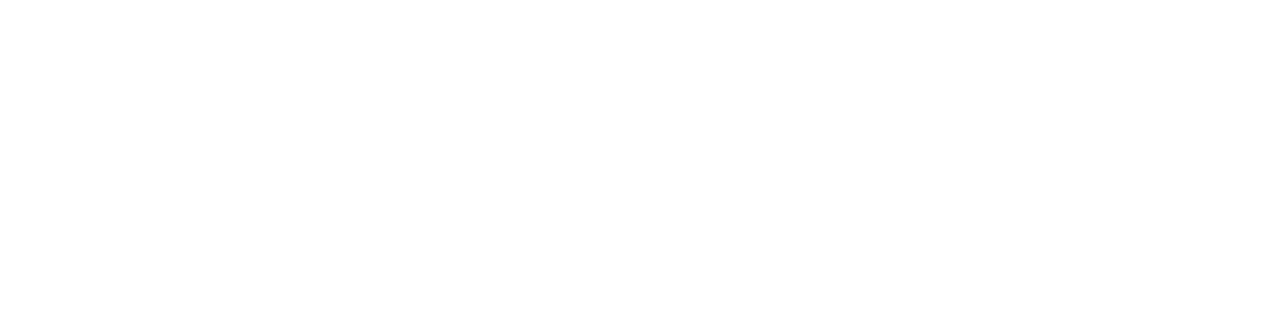
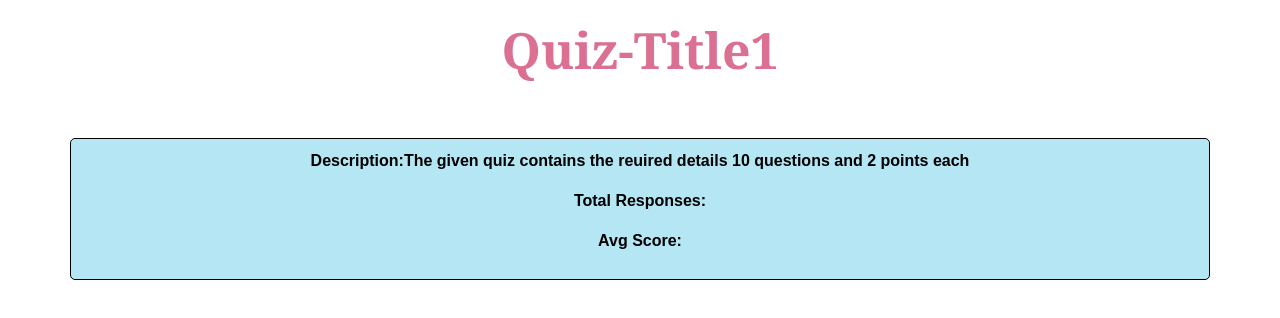
Before and after one commit to VarunSAthreya/quiz-app, a React (Vite) app in the folder apps/web/: page /submit/quiz/1 in a window 1280 px wide. Before the commit this address had no page. Shown: the top 318 px of the page. Built offline with nearby package versions, Linux system fonts and the light colour scheme; no server answers; what znv would draw is missing.

Commit message:
created the ui for quiz report

```diff
--- a/apps/web/package.json
+++ b/apps/web/package.json
@@ -16,6 +16,7 @@
         "react": "^18.2.0",
         "react-bootstrap": "^2.7.2",
         "react-dom": "^18.2.0",
+        "react-icons": "^4.7.1",
         "react-router": "^6.8.1",
         "react-router-dom": "^6.8.1",
         "znv": "^0.3.2",
--- a/apps/web/src/App.jsx
+++ b/apps/web/src/App.jsx
@@ -6,6 +6,7 @@
     Routes,
 } from 'react-router-dom';
 import AdminPageContainer from './admin/ListQuiz/Components/Adminpage';
+import QuizIDSubmission from './admin/QuizSubmission/Components/SubmissionContainer'
 import CreateQuiz from './admin/CreateQuiz';
 import ShowScore from './user/Components/ShowScore';
 
@@ -21,6 +22,7 @@
                 {/* <Route path="/quiz/report" element={<AllQuizReport />} /> */}
                 {/* <Route path="/quiz/report/:id" element={<QuizReport />} /> */}
                 <Route path="/" element={<ShowScore />} />
+                <Route path="/submit/quiz/:id" element={< QuizIDSubmission/>} />
             </Routes>
         </Router>
     );
--- /dev/null
+++ b/apps/web/src/admin/QuizSubmission/Components/SubmissionContainer.jsx
@@ -0,0 +1,18 @@
+import React from 'react';
+import "../styles/style.css"
+import Usersubmissions1 from "./UserSubmission"
+
+
+
+
+function QuizIDSubmission() {
+    return (
+
+     <div>
+         <Usersubmissions1/>
+      </div>
+
+    );
+}
+
+export default QuizIDSubmission;
--- /dev/null
+++ b/apps/web/src/admin/QuizSubmission/Components/UserDetails.jsx
@@ -0,0 +1,31 @@
+
+const   UserList= (props) => {
+
+
+
+    return (
+        <div className="quizflexcontainer">
+            <div className="user-list">
+                <div className="user-name">
+                    {/* props.quizId.userName*/}
+                 heefbfdbfbbb
+                </div>
+                <div className="createdAt">
+                    {/* props.quizId.userId.createdAt */}
+                 0/0/11
+                </div>
+                <div className="user-score">
+                    {/*props.quizId.userId.userScore */}
+                    50
+                    </div>
+                <div className="total-score">
+                    {/*props. quizId.totalPoints*/}
+                    10
+                    </div>
+
+            </div>
+        </div>
+    );
+};
+
+export default UserList;
--- /dev/null
+++ b/apps/web/src/admin/QuizSubmission/Components/UserSubmission.jsx
@@ -0,0 +1,79 @@
+import axios from 'axios';
+import UserList from './UserDetails';
+import { useState } from 'react';
+import { useEffect } from 'react';
+import React from 'react';
+//`import { VITE_APP_API_URL } from '../../../env';
+import { BrowserRouter as Router } from 'react-router-dom';
+import { Route, Routes, Link, useParams } from 'react-router-dom';
+
+const Usersubmissions1 = () => {
+    // const params = useParams();
+    const { id } = useParams();
+
+    const [quizzes, setQuizzes] = useState(null);
+    const fetchQuizzes = () => {
+        const getQuizzes = async () => {
+            try {
+                {
+                    /* to get quizObject based on Quiz id*/
+                }
+                const quizzes = await axios.get(
+                    'http://localhost:3000/submit/quiz/${id}'
+                );
+                setQuizzes(quizzes);
+                // console.log(quizzes);
+                // console.log(quizzes.data);
+            } catch (err) {
+                console.log(err);
+            }
+        };
+        getQuizzes();
+    };
+
+    useEffect(fetchQuizzes, []);
+
+    return (
+        <div>
+            <div className="listing-quiz">
+                <div className="listing-heading">
+                    <h1>
+                        {/*quizId.title */}
+                        Quiz-Title{id}
+                    </h1>
+                </div>
+                <div className="quiz-detailes">
+                    <p>
+                        {/* quizID.description */}
+                        Description:The given quiz contains the reuired details
+                        10 questions and 2 points each
+                    </p>
+                    <p>
+                        {/* quizID.TotalResponses*/}
+                        Total Responses:
+                    </p>
+                    <p>
+                        {/* quizId.AvgScore*/}
+                        Avg Score:
+                    </p>
+                </div>
+
+                <div className="quizzes">
+                    {/* received quiz object*/}
+                    {quizzes !== null &&
+                        //using number of submissions count  of the quiz Id  generating the user submissions cards
+                        quizzes.data.map((variant1) => (
+                            <UserList
+                                key={variant1.id}
+                                className="quiz-listcomponent"
+                                // paasing  the quizid  object as a prop here
+                                data={quizzes.data}
+                            ></UserList>
+                        ))}
+                </div>
+            </div>
+        </div>
+    );
+};
+
+export default Usersubmissions1;
--- /dev/null
+++ b/apps/web/src/admin/QuizSubmission/styles/style.css
@@ -0,0 +1,87 @@
+
+.listing-heading h1{
+
+    font-size: 50px;
+    font-family:Georgia, 'Times New Roman', Times, serif;
+    color:palevioletred;
+    margin-top: 20px;
+
+}
+
+
+.quizflexcontainer {
+    background: white;
+   /* margin: 7px 7px;*/
+    padding: 6px;
+    border-radius: 5px;
+    border-radius: 5px;
+    color: black;
+   /* width: 500px;*/
+}
+.user-list {
+    display: flex;
+    align-items: center;
+    justify-content: space-around;
+    border-radius: 5px;
+   /* width: 500px;*/
+    height: 9vh;
+    border: 1px solid black;
+    background-color: rgb(180, 230, 243);
+}
+.user-name{
+    min-width: 45%;
+    font-weight: bold;
+}
+.createdAt{
+    min-width: 10%;
+    font-weight: bold;
+}
+.user-score{
+    min-width: 7%;
+    font-weight: bold;
+}
+.total-score{
+    min-width: 6%;
+    font-weight: bold;
+}
+.listing-quiz {
+    min-width: 10vw;
+    display: flex;
+    flex-direction: column;
+    justify-content: space-around;
+
+}
+.listing-heading {
+    text-align: center;
+}
+
+.quizzes {
+    display: flex;
+    flex-direction: column;
+    margin-left: 60px;
+    margin-right: 60px;
+   /* border: 1px solid black;*/
+
+}
+* {
+    margin: 0;
+    padding: 0;
+    box-sizing: border-box;
+   /*background-color: #daecf1;*/
+}
+.quiz-detailes{
+
+    background-color:rgb(180, 230, 243);
+   margin: 50px 70px;
+    padding: 10px;
+    border-radius: 5px;
+    border: 1px solid black;
+    /*color: white;*/
+    color: black;
+   /* align-items: center;*/
+    text-align: center;
+    font-weight: bold;
+
+   /* width: 500px;*/
+
+}
```
Also changed, not shown: 1 other file (tests, documents, lock files or other folders).
